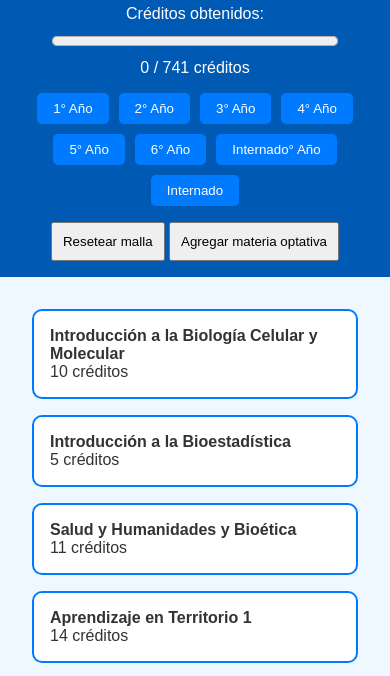
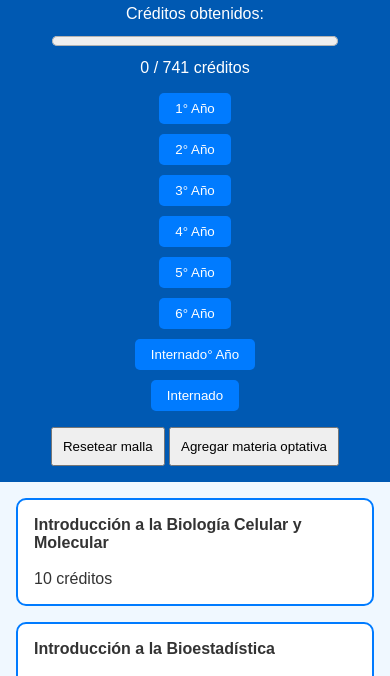
Before and after one commit to anaalvezc/malla-medicina-interactiva, a plain HTML site: page index.html in a window 390 px wide. Shown: the part 114-790 px from the top of the page. Drawn offline with Linux system fonts and the light colour scheme.

Commit message:
Update style.css

```diff
--- a/style.css
+++ b/style.css
@@ -64,6 +64,12 @@ nav button:hover {
   transition: all 0.3s ease;
 }
 
+.materia strong {
+  display: block;
+  word-wrap: break-word;
+  font-size: 1rem;
+}
+
 .materia.tachada {
   text-decoration: line-through;
   opacity: 0.6;
@@ -74,3 +80,15 @@ nav button:hover {
   background-color: #d4f7dc;
   border-color: #28a745;
 }
+
+@media screen and (max-width: 600px) {
+  #contenedorMaterias {
+    grid-template-columns: 1fr;
+    padding: 1rem;
+  }
+
+  nav {
+    flex-direction: column;
+    align-items: center;
+  }
+}
```
